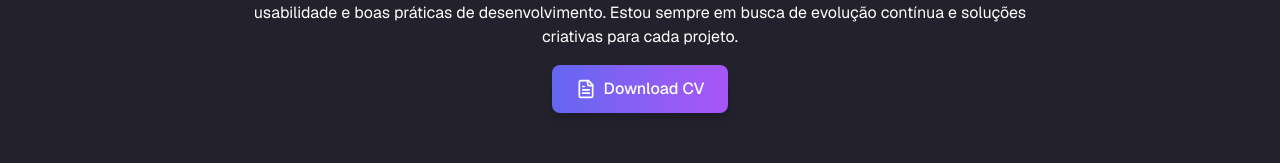
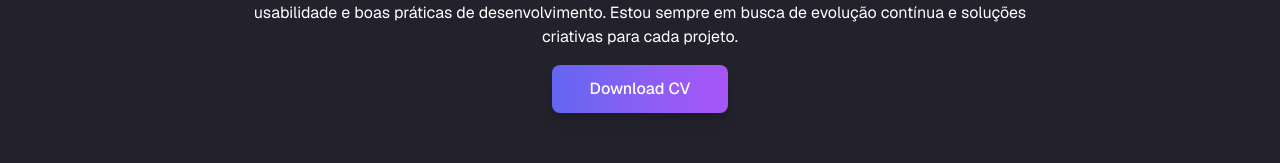
Before and after one commit to andersencypriano/portfolio-frontend, a React (Vite) app: page / in a window 1280 px wide. Shown: the part 333-496 px from the top of the page. Built offline with nearby package versions, Linux system fonts and the light colour scheme.

Commit message:
feat: add gradient button component

```diff
--- a/src/App.tsx
+++ b/src/App.tsx
@@ -1,4 +1,5 @@
 import "./App.css";
+import GradientButton from "./components/Buttons/GradientButton";
 import EducationList from "./components/EducationSection/EducationList";
 import Footer from "./components/Footer/Footer";
 import Header from "./components/Header/Header";
@@ -22,7 +23,7 @@ function App() {
             <p className="my-4 text-center text-white max-w-[50rem] mx-auto">
               Sou desenvolvedor front-end com experiência na criação de interfaces modernas e responsivas, utilizando HTML, CSS, JavaScript, TypeScript, React e Next.js. Trabalho com integração de APIs e foco em performance, usabilidade e boas práticas de desenvolvimento. Estou sempre em busca de evolução contínua e soluções criativas para cada projeto.
             </p>
-            <a href="#" className="w-full lg:w-auto"><button data-aos="fade-up" data-aos-duration="800" className="w-full mx-auto lg:w-auto sm:px-6 py-2 sm:py-3 rounded-lg bg-gradient-to-r from-[#6366f1] to-[#a855f7] text-white font-medium transition-all duration-300 hover:scale-105 flex items-center justify-center lg:justify-start gap-2 shadow-lg hover:shadow-xl animate-bounce-slow aos-init aos-animate"><svg xmlns="http://www.w3.org/2000/svg" width="24" height="24" viewBox="0 0 24 24" fill="none" stroke="currentColor" stroke-width="2" stroke-linecap="round" stroke-linejoin="round" className="lucide lucide-file-text w-4 h-4 sm:w-5 sm:h-5"><path d="M15 2H6a2 2 0 0 0-2 2v16a2 2 0 0 0 2 2h12a2 2 0 0 0 2-2V7Z"></path><path d="M14 2v4a2 2 0 0 0 2 2h4"></path><path d="M10 9H8"></path><path d="M16 13H8"></path><path d="M16 17H8"></path></svg> Download CV</button></a>
+            <GradientButton href="#">Download CV</GradientButton>
           </div>
         </section>
         <section className="p-5 bg-white" id="experiencia">
--- /dev/null
+++ b/src/components/Buttons/GradientButton.tsx
@@ -0,0 +1,14 @@
+import type { GradientButtonProps } from "../../interfaces/Buttons";
+
+
+
+export default function GradientButton({ children, ...props }: GradientButtonProps) {
+  return (
+    <a
+      className={` w-[11rem] block text-center mx-auto sm:px-6 py-2 sm:py-3 rounded-lg bg-gradient-to-r from-[#6366f1] to-[#a855f7] text-white font-medium transition-all duration-300 hover:scale-102 shadow-lg hover:shadow-xl animate-bounce-slow`}
+      {...props}
+    >
+      {children}
+    </a>
+  );
+}
--- /dev/null
+++ b/src/interfaces/Buttons.ts
@@ -0,0 +1,3 @@
+export interface GradientButtonProps extends React.AnchorHTMLAttributes<HTMLAnchorElement> {
+  children: React.ReactNode;
+}
```
